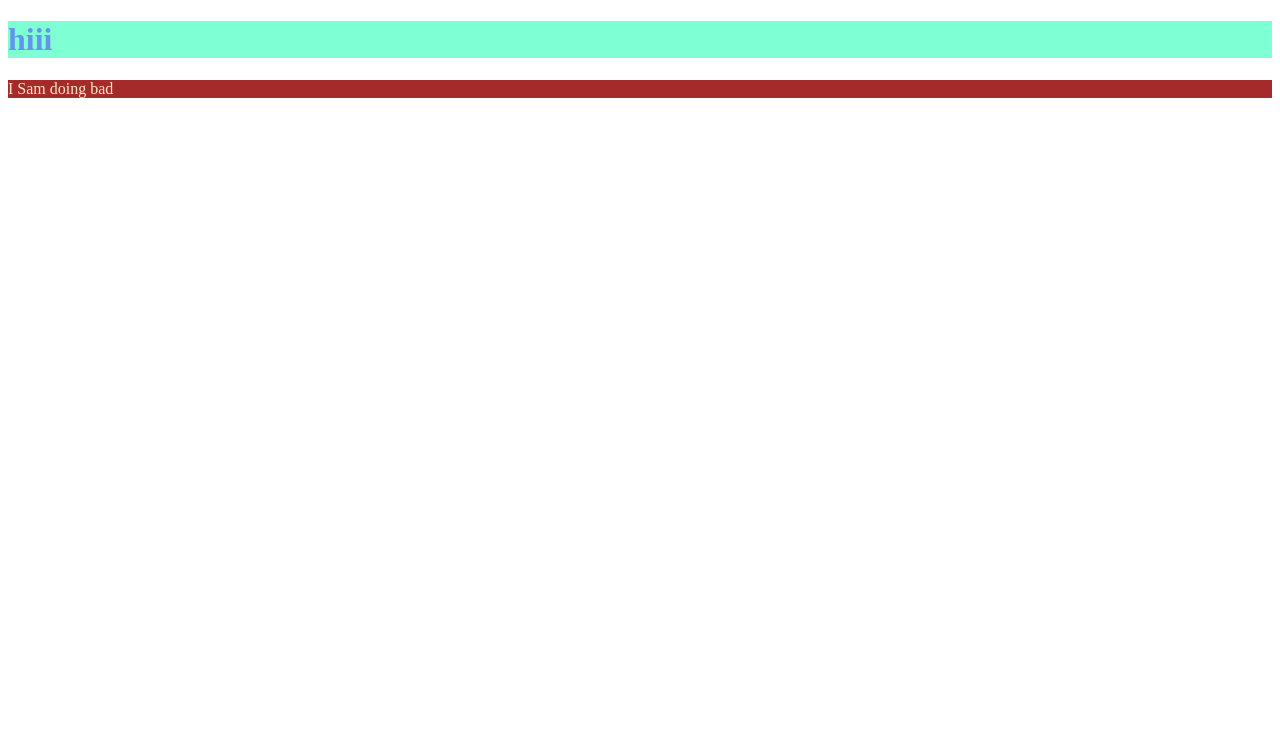
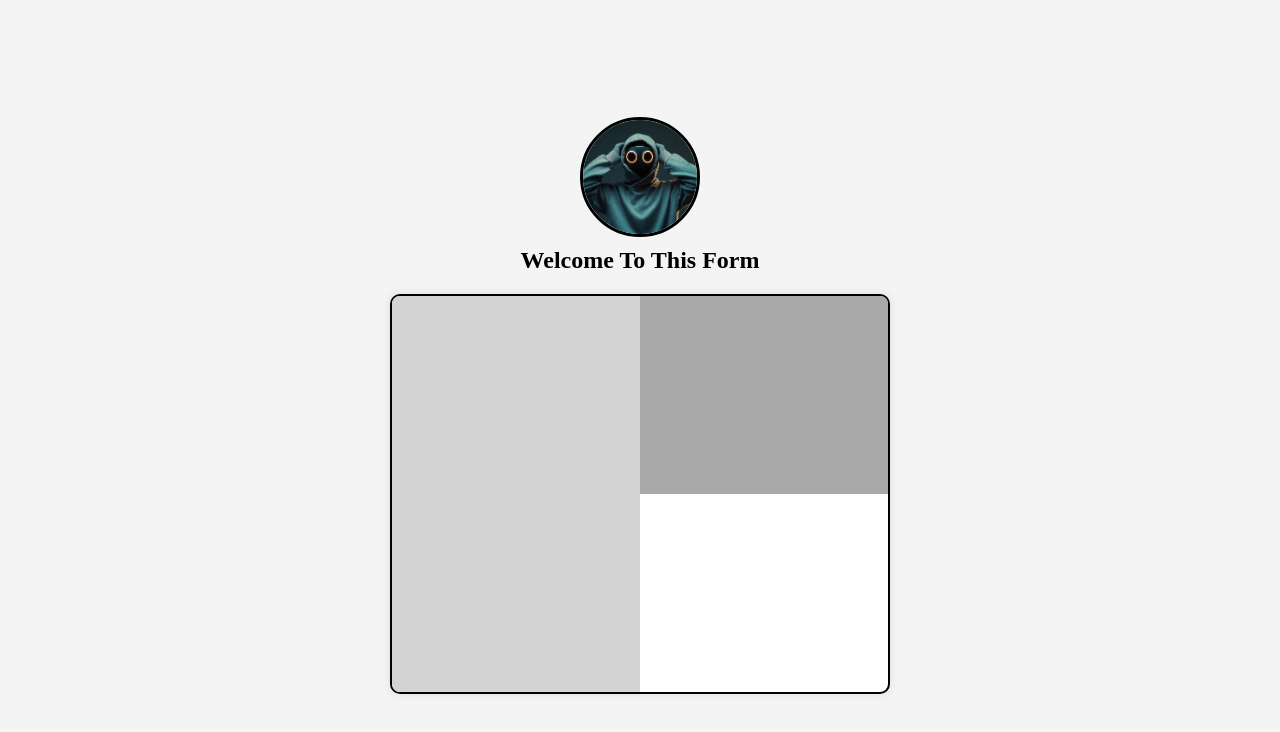
Before and after one commit to KHR47/HTML-TASK-1, a plain HTML site: page css.html in a window 1280 px wide. Drawn offline with Linux system fonts and the light colour scheme.

Commit message:
Task1 updated

```diff
--- a/css.html
+++ b/css.html
@@ -1,23 +1,31 @@
 <!DOCTYPE html>
 <html lang="en">
 <head>
-
-    <title>Fuck CSS</title>
-    <style>
-        h1{
-            color:cornflowerblue;
-            background-color: aquamarine;
-        }
-
-        #sss{
-            color:bisque;
-            background-color: brown;
-        }
-    </style>
+    <meta charset="UTF-8">
+    <meta name="viewport" content="width=device-width, initial-scale=1.0">
+    <title>Task 1s</title>
+    <link rel="stylesheet" href="styles.css">
 </head>
 <body>
-    <h1> hiii</h1>
-    <p id="sss">  I Sam doing bad </p>
+
+    <div class="container">
+
+        <div class="profile-pic">
+            <img src="1.jpg" alt="Profile Picture">
+        </div>
+
+
+        <h2 class="header-text">Welcome To This Form</h2>
+
+
+        <div class="form-placeholder">
+            <div class="left-box"></div>
+            <div class="right-box">
+                <div class="top-box"></div>
+                <div class="bottom-box"></div>
+            </div>
+        </div>
+    </div>
 
 </body>
 </html>
--- /dev/null
+++ b/styles.css
@@ -0,0 +1,73 @@
+* {
+    margin: 0;
+    padding: 0;
+    box-sizing: border-box;
+}
+
+body {
+    display: flex;
+    justify-content: center;
+    align-items: center;
+    height: 100vh;
+    background-color: #f4f4f4;
+}
+
+.container {
+    text-align: center;
+}
+
+
+.profile-pic {
+    width: 120px;
+    height: 120px;
+    border-radius: 50%;
+    overflow: hidden;
+    border: 3px solid black;
+    margin: 10px auto;
+}
+
+.profile-pic img {
+    width: 100%;
+    height: 100%;
+    object-fit: cover;
+}
+
+
+.header-text {
+    font-size: 24px;
+    font-weight: bold;
+    margin-bottom: 20px;
+}
+
+
+.form-placeholder {
+    width: 500px;
+    height: 400px;
+    display: flex;
+    background-color: white;
+    border: 2px solid black;
+    border-radius: 10px;
+    box-shadow: 0 0 10px rgba(0, 0, 0, 0.1);
+    overflow: hidden;
+}
+
+.left-box {
+    width: 50%;
+    background-color: lightgray;
+}
+
+.right-box {
+    width: 50%;
+    display: flex;
+    flex-direction: column;
+}
+
+.top-box {
+    height: 50%;
+    background-color: darkgray;
+}
+
+.bottom-box {
+    height: 50%;
+
+}
```
Also changed, not shown: 1.jpg (added).
